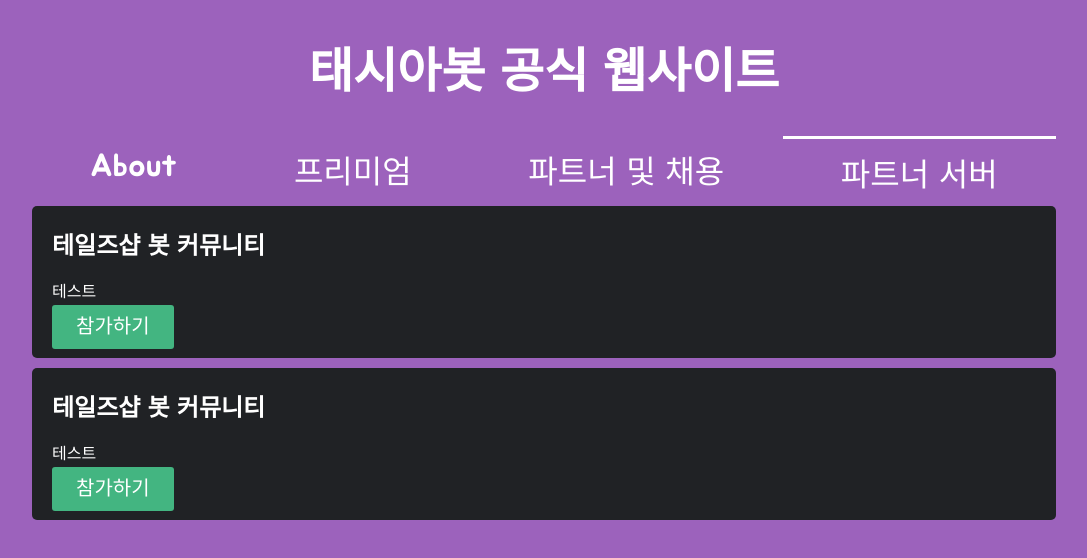
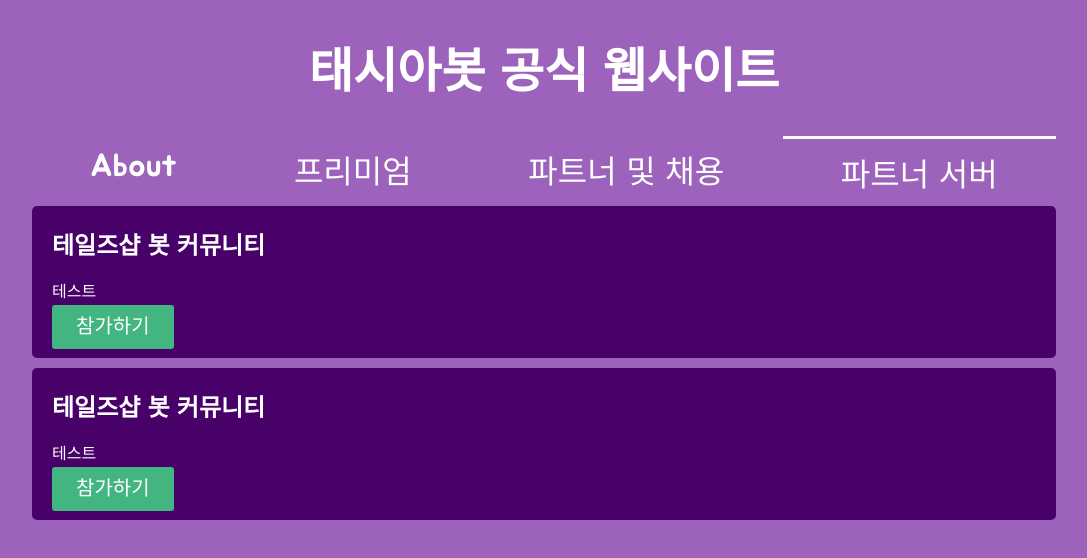
Before and after one commit to paring-chan/taesia-web, a React (Create React App) app: page /partners in a window 1280 px wide. Shown: the top 558 px of the page, without its empty margins (96-1183 px from the left). Built offline with nearby package versions, Linux system fonts and the light colour scheme.

Commit message:
Update PartnerServers.tsx

```diff
--- a/src/views/PartnerServers.tsx
+++ b/src/views/PartnerServers.tsx
@@ -12,7 +12,7 @@ class PartnerServers extends Component {
                 {
                     partner.map((it, key) => (
                         <div key={key} style={{
-                            background: '#202225',
+                            background: '#480168',
                             padding: 20,
                             borderRadius: 5,
                             marginTop: 10
```
